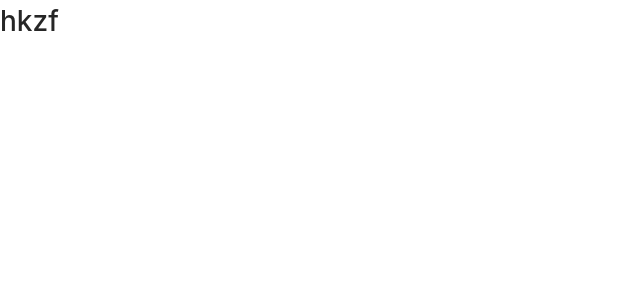
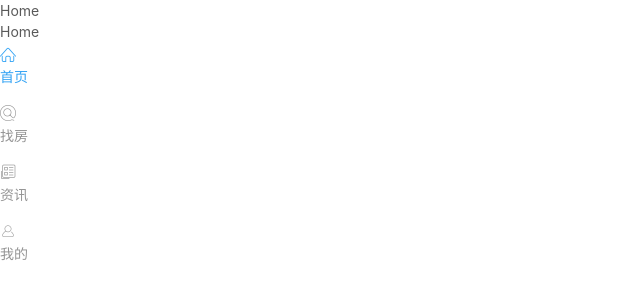
Before and after one commit to shelie123/hkzf, a React (Create React App) app: page / in a window 1280 px wide. Shown: the top 300 px of the page, without its empty margins (0-640 px from the left). Built offline with nearby package versions, Linux system fonts and the light colour scheme.

Commit message:
已添加tabBar

```diff
--- a/package.json
+++ b/package.json
@@ -17,8 +17,7 @@
   "scripts": {
     "start": "react-app-rewired start",
     "build": "react-app-rewired build",
-    "test": "react-app-rewired test --env=jsdom",
-    "eject": "react-scripts eject"
+    "test": "react-app-rewired test --env=jsdom"
   },
   "eslintConfig": {
     "extends": "react-app"
--- a/src/App.js
+++ b/src/App.js
@@ -1,14 +1,26 @@
 import React, { Component,Fragment } from 'react'
+
+import {HashRouter as Router,Route} from "react-router-dom"
+import HKLayout from "./components/common/HKLayout/HKLayout"
+import Home from "./pages/Home/Home";
+import HKList from "./pages/HKList/HKList"
+import News from "./pages/News/News"
+import My from "./pages/My/My"
+
 // 引入ant组件
-import {Button} from "antd-mobile"
+// import {Button} from "antd-mobile"
 
 class App extends Component {
   render() {
     return (
       <Fragment>
-      <div>
-        <h1>hkzf</h1>
-      </div>
+
+        <Router>
+          <Route exact path="/" render={() => <HKLayout><Home/></HKLayout>}></Route>
+          <Route path="/HKList" render={() => <HKLayout><HKList/></HKLayout>}></Route>
+          <Route path="/News" render={() => <HKLayout><News/></HKLayout>}></Route>
+          <Route path="/My" render={() => <HKLayout><My/></HKLayout>}></Route>
+        </Router>
       </Fragment>
     )
   }
--- /dev/null
+++ b/src/components/common/HKLayout/HKLayout.js
@@ -0,0 +1,99 @@
+import React from "react";
+import { TabBar } from "antd-mobile";
+// 引入withRouter 函数
+import { withRouter } from "react-router-dom";
+
+class HKLayout extends React.Component {
+  constructor(props) {
+    super(props);
+    this.state = {
+      selectedTab: "redTab",
+      hidden: false,
+      fullScreen: false
+    };
+  }
+
+  renderContent(pageText) {
+    return (
+      <div>123</div>
+    )
+  }
+
+  render() {
+    const { history } = this.props;
+    // 获取url上的路径
+    const path = this.props.match.path;
+
+    return (
+      <div style={{ position: "fixed", height: "100%", width: "100%", top: 0 }}>
+        <TabBar
+          unselectedTintColor="#949494"
+          tintColor="#33A3F4"
+          barTintColor="white"
+          hidden={this.state.hidden}
+        >
+          <TabBar.Item
+            title="首页"
+            key="Home"
+            icon={<i className="iconfont icon-ind" />}
+            selectedIcon={<i className="iconfont icon-ind" />}
+            selected={path === "/"}
+            onPress={() => {
+              history.push("/");
+            }}
+            data-seed="logId"
+          >
+            {/* 放首页 */}
+            {this.props.children}
+            {/* 放首页 */}
+          </TabBar.Item>
+          <TabBar.Item
+            icon={<i className="iconfont icon-findHouse" />}
+            selectedIcon={<i className="iconfont icon-findHouse" />}
+            title="找房"
+            key="HKList"
+            selected={path === "/HKList"}
+            onPress={() => {
+              history.push("/HKList");
+            }}
+          >
+            {/* 找房 */}
+            {this.props.children}
+            {/* 找房 */}
+          </TabBar.Item>
+          <TabBar.Item
+            icon={<i className="iconfont icon-infom" />}
+            selectedIcon={<i className="iconfont icon-infom" />}
+            title="资讯"
+            key="News"
+            selected={path === "/News"}
+            onPress={() => {
+              history.push("/News");
+            }}
+          >
+            {/* 资讯 */}
+            {this.props.children}
+            {/* 资讯 */}
+          </TabBar.Item>
+          <TabBar.Item
+            icon={<i className="iconfont icon-my" />}
+            selectedIcon={<i className="iconfont icon-my" />}
+            title="我的"
+            key="My"
+            selected={path === "/My"}
+            onPress={() => {
+              history.push("/My");
+            }}
+          >
+            {/* 我的 */}
+            {this.props.children}
+            {/* 我的 */}
+          </TabBar.Item>
+        </TabBar>
+      </div>
+    );
+  }
+}
+
+// 使用withRouter 把组件包起来即可
+export default withRouter(HKLayout);
--- a/src/index.js
+++ b/src/index.js
@@ -1,6 +1,8 @@
 import React from 'react';
 import ReactDOM from 'react-dom';
 import './index.css';
+// 引入字体图标
+import "./assets/fonts/iconfont.css"
 import App from './App';
 
 
--- /dev/null
+++ b/src/pages/HKList/HKList.js
@@ -0,0 +1,9 @@
+import React, { Component, Fragment } from "react";
+
+class HKList extends Component {
+  render() {
+    return <Fragment>HKList</Fragment>;
+  }
+}
+
+export default HKList;
--- /dev/null
+++ b/src/pages/Home/Home.js
@@ -0,0 +1,9 @@
+import React, { Component, Fragment } from "react";
+
+class Home extends Component {
+  render() {
+    return <Fragment>Home</Fragment>;
+  }
+}
+
+export default Home;
--- /dev/null
+++ b/src/pages/My/My.js
@@ -0,0 +1,9 @@
+import React, { Component, Fragment } from "react";
+
+class My extends Component {
+  render() {
+    return <Fragment>My</Fragment>;
+  }
+}
+
+export default My;
--- /dev/null
+++ b/src/pages/News/News.js
@@ -0,0 +1,9 @@
+import React, { Component, Fragment } from "react";
+
+ class News extends Component {
+  render() {
+    return <Fragment>News</Fragment>;
+  }
+}
+
+export default News;
```
Also changed, not shown: src/component/common/HKLayout/HKLayout.js (added).
